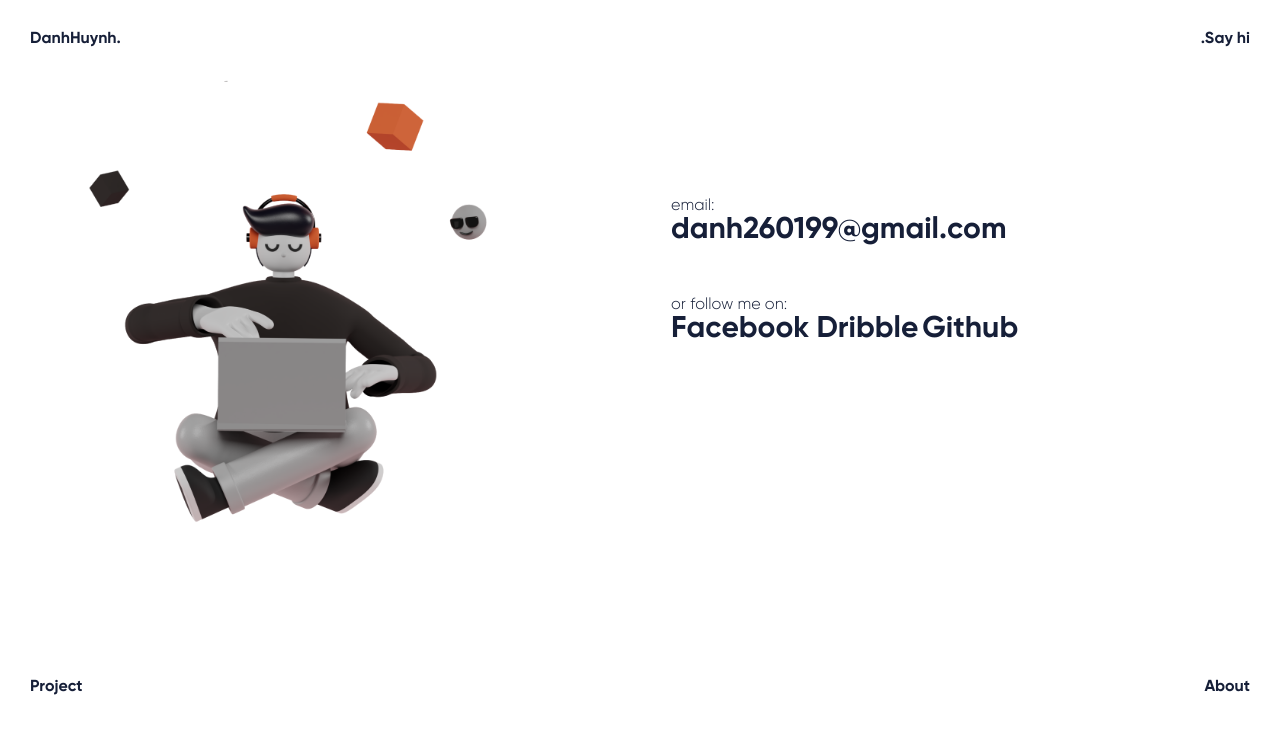
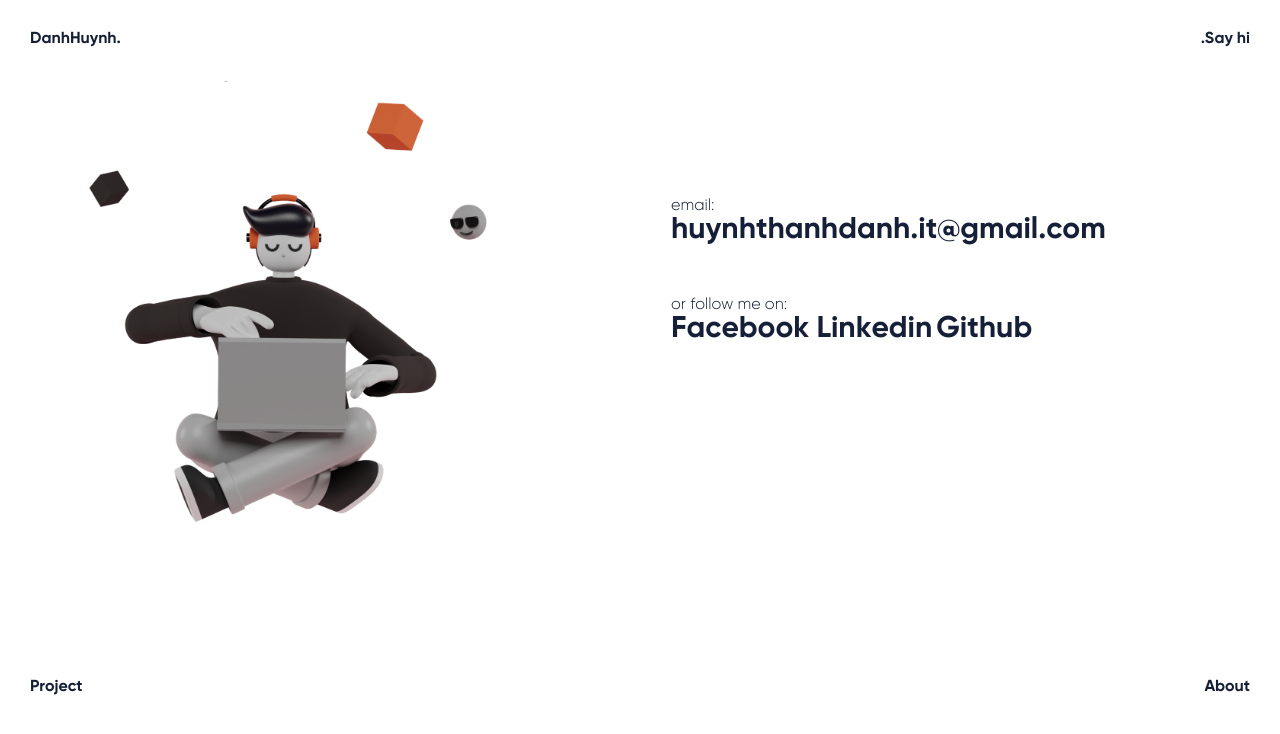
Before and after one commit to henryhuynh1999/resume-blog, a website: page about.html in a window 1280 px wide. Drawn offline with nearby package versions, Linux system fonts and the light colour scheme; no server answers.

Commit message:
fix info and custom cursor

```diff
--- a/about.html
+++ b/about.html
@@ -42,7 +42,7 @@
         <div class="info-right">
           <div class="info-right__content">
             <p>email:</p>
-            <span>danh260199@gmail.com</span>
+            <span><a href="">huynhthanhdanh.it@gmail.com</a></span>
           </div>
           <div class="info-right__content">
             <p>or follow me on:</p>
@@ -50,8 +50,11 @@
               <a href="https://www.facebook.com/henryhuynh99/" target="_blank">
                 <span>Facebook </span>
               </a>
-              <a href="" target="_blank">
-                <span>Dribble</span>
+              <a
+                href="https://www.linkedin.com/in/danh-hu%E1%BB%B3nh-11a94b1a1/"
+                target="_blank"
+              >
+                <span>Linkedin</span>
               </a>
               <a href="https://github.com/henryhuynh1999" target="_blank">
                 <span>Github</span>
--- a/dest/main.js
+++ b/dest/main.js
@@ -1,7 +1,8 @@
 var el1 = document.getElementsByTagName("body")[0];
-el1.setAttribute("style", "overflow: hidden;");
 function ready() {
-  setTimeout(removeLoad, 2000);
+  el1.setAttribute("style", "overflow: hidden;");
+  el1.setAttribute("style", "pointer: none;");
+  setTimeout(removeLoad, 3000);
 }
 function removeLoad() {
   var el = document.getElementById("shiba");
--- a/scss/style.scss
+++ b/scss/style.scss
@@ -39,8 +39,8 @@
   border-radius: 50%;
 }
 .custom-cursor-dot {
-  width: 7px;
-  height: 7px;
+  width: 10px;
+  height: 10px;
   border-radius: 50%;
   background-color: #1c1c1c;
 }
```
Also changed, not shown: index.html (+3 -3 lines), dest/style.min.css, 1 other file.
